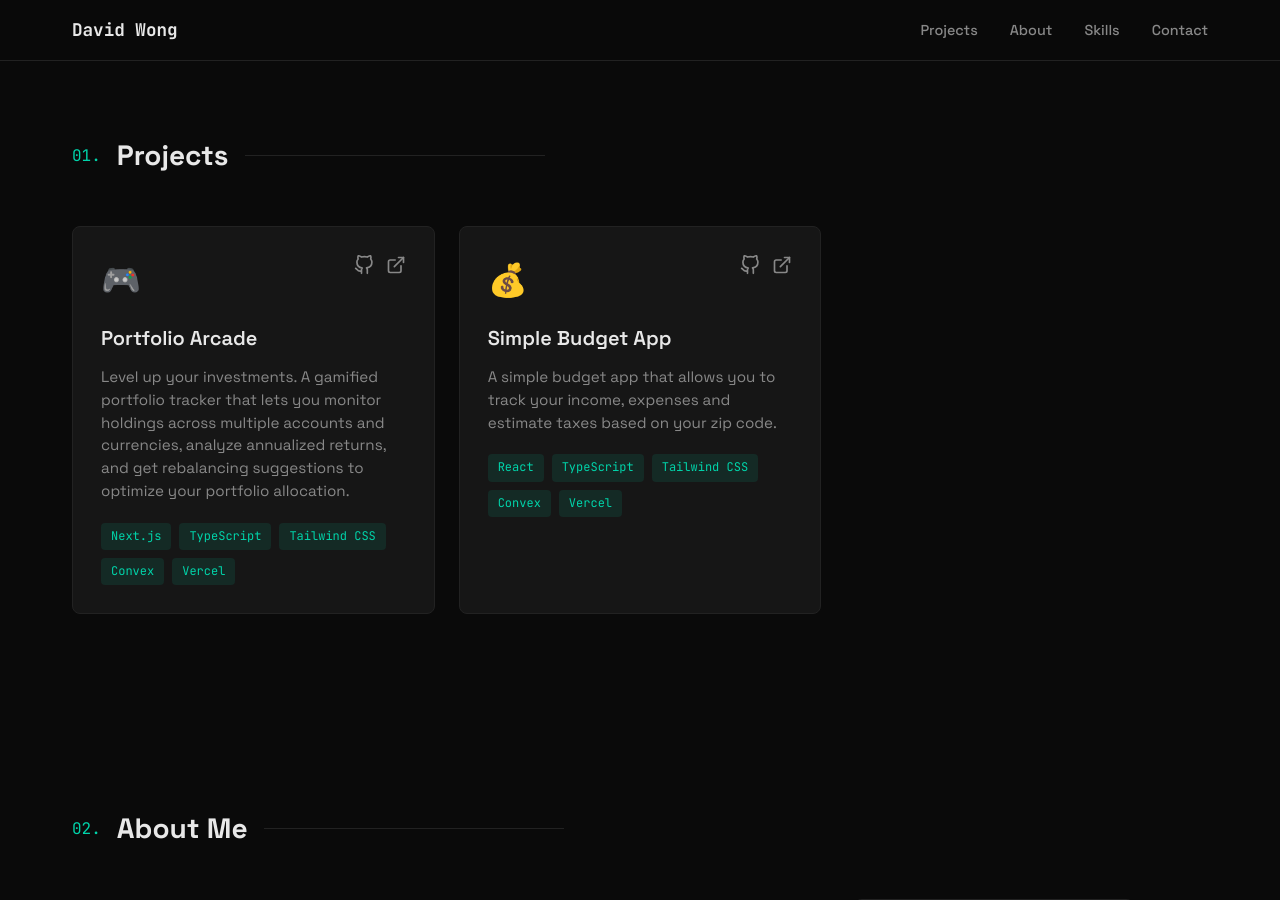
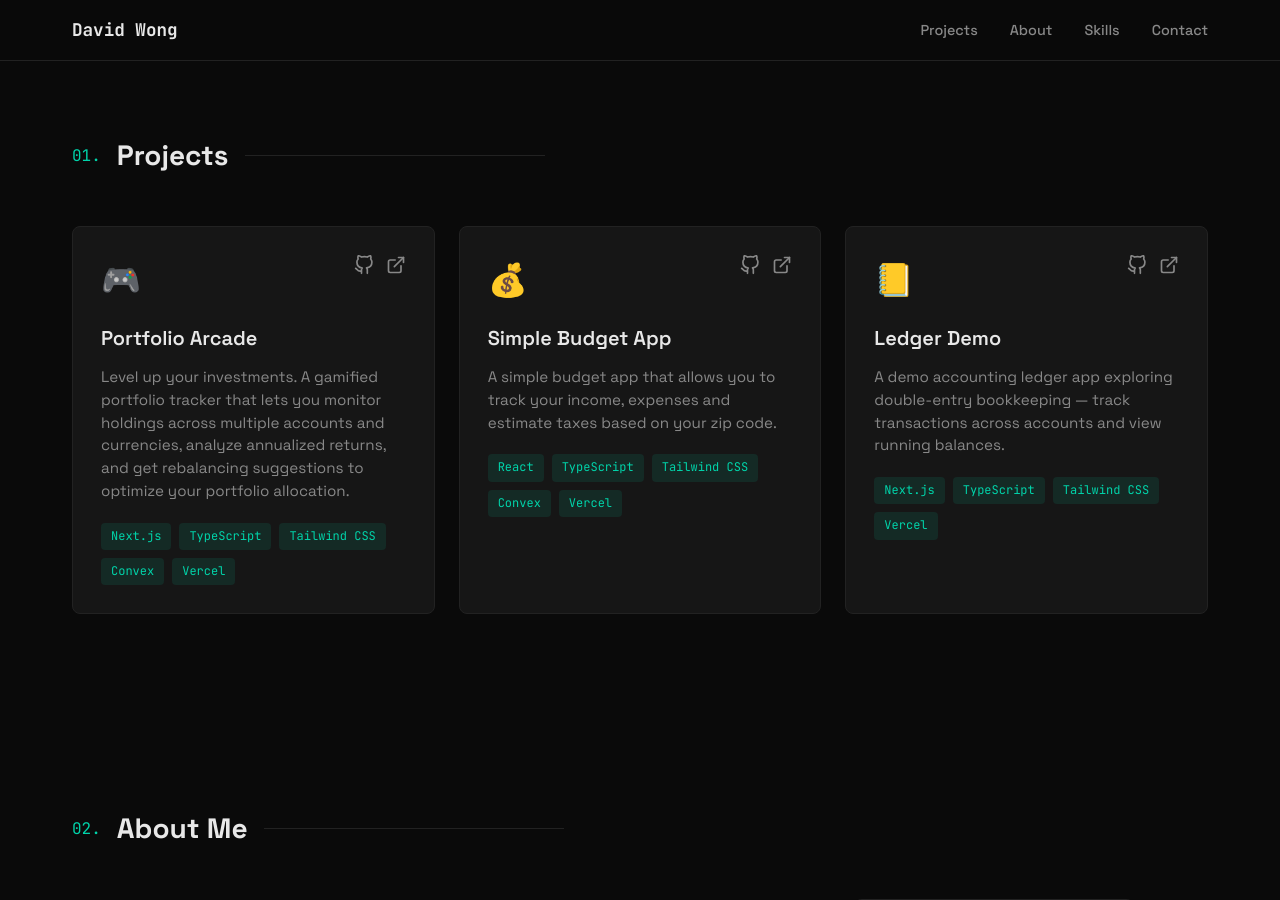
Before and after one commit to davidwyh-dev/davidwyh-dev.github.io, a Jekyll site: the page built from index.md, in a window 1280 px wide and 900 px high, scrolled down 863 px. Built offline with Jekyll 4.4.1, drawn with Linux system fonts in a browser that asks for light colours.

Commit message:
Add Ledger Demo to projects
Co-Authored-By: Claude Opus 4.7 <noreply@anthropic.com>

```diff
--- a/_data/projects.yml
+++ b/_data/projects.yml
@@ -26,3 +26,15 @@
   github: "https://github.com/davidwyh-dev/my-first-budget-app"
   live: "https://my-first-budget-app.vercel.app"
   featured: false
+
+- name: "Ledger Demo"
+  description: "A demo accounting ledger app exploring double-entry bookkeeping — track transactions across accounts and view running balances."
+  icon: "📒"
+  tags:
+    - Next.js
+    - TypeScript
+    - Tailwind CSS
+    - Vercel
+  github: "https://github.com/davidwyh-dev/ledger-demo"
+  live: "https://ledger-demo-vert.vercel.app/"
+  featured: false
```
